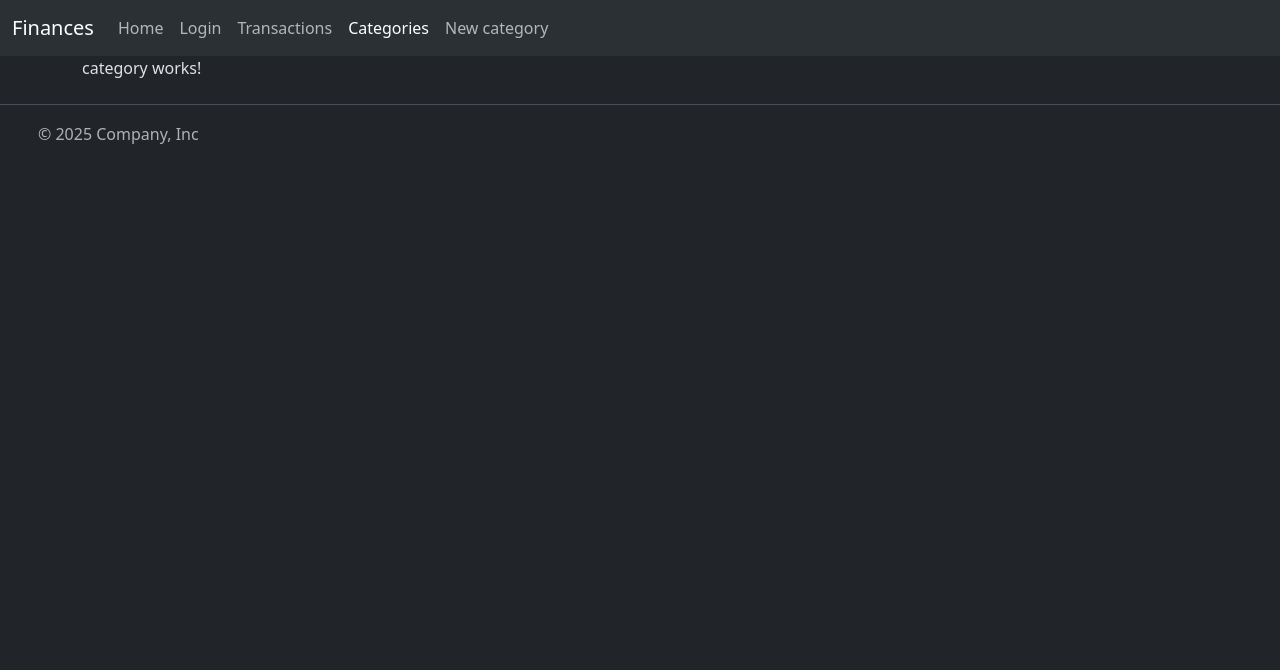
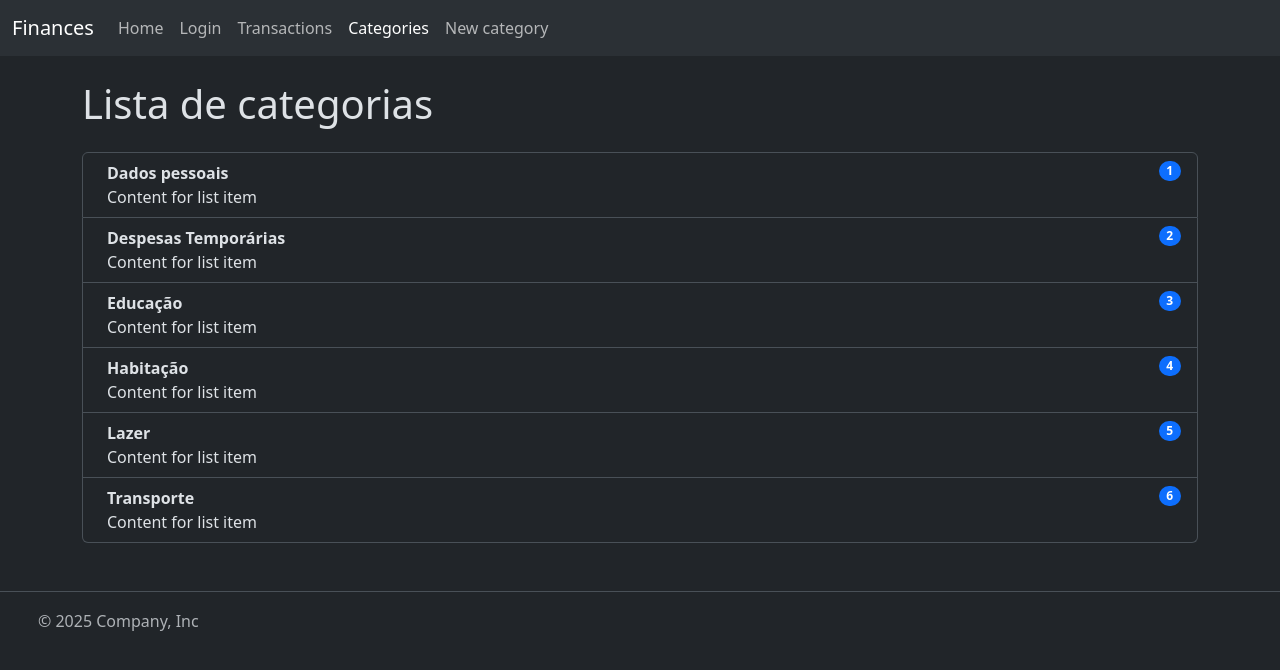
Before and after one commit to leandrodasilvaalves/app-finances, an Angular app: page /categories in a window 1280 px wide. Shown: the top 670 px of the page. Built offline with nearby package versions, Linux system fonts and the light colour scheme.

Commit message:
feat: implement category management with list service and update UI components

```diff
--- a/src/app/app.html
+++ b/src/app/app.html
@@ -1,5 +1,6 @@
 <app-navbar/>
-<div class="container">
+
+<div class="container py-4">
   <router-outlet />
 </div>
 
--- /dev/null
+++ b/src/app/core/models/category.model.ts
@@ -0,0 +1,9 @@
+export class CategoryModel {
+  public id: number = 0;
+  public name: string = '';
+
+  constructor(id: number, name: string) {
+    this.id = id;
+    this.name = name;
+  }
+}
--- a/src/app/features/categories/categories-module.ts
+++ b/src/app/features/categories/categories-module.ts
@@ -5,6 +5,7 @@ import { RouterModule, RouterOutlet } from '@angular/router';
 import { Category } from './components/category/category';
 import { CategoryForm } from './components/category-form/category-form';
 import { CategoriesRoutes } from './categories.routes';
+import { CategoryList } from './services/category.list';
 
 
 
@@ -19,6 +20,9 @@ import { CategoriesRoutes } from './categories.routes';
     RouterModule.forChild(CategoriesRoutes)
   ],
   exports: [
+  ],
+  providers:[
+    CategoryList
   ]
 })
 export class CategoriesModule { }
--- a/src/app/features/categories/components/category/category.html
+++ b/src/app/features/categories/components/category/category.html
@@ -1,2 +1,11 @@
-<p>category works!</p>
+<h1 class="h1 mb-4">Lista de categorias</h1>
+<ol class="list-group list-group">
+  <li *ngFor="let categ of getCategories()" class="list-group-item d-flex justify-content-between align-items-start">
+    <div class="ms-2 me-auto">
+      <div class="fw-bold">{{ categ.name}}</div>
+      Content for list item
+    </div>
+    <span class="badge text-bg-primary rounded-pill">{{ categ.id }}</span>
+  </li>
+</ol>
 <router-outlet />
--- a/src/app/features/categories/components/category/category.ts
+++ b/src/app/features/categories/components/category/category.ts
@@ -1,4 +1,6 @@
 import { Component } from '@angular/core';
+import { CategoryList } from '@features/categories/services/category.list';
+import { CategoryModel } from '@core/models/category.model';
 
 @Component({
   selector: 'app-category',
@@ -7,5 +9,12 @@ import { Component } from '@angular/core';
   styleUrl: './category.scss',
 })
 export class Category {
+  categories: CategoryList;
 
+  constructor(categories: CategoryList) {
+    this.categories = categories;
+  }
+  getCategories(): Array<CategoryModel> {
+    return this.categories.getCategories();
+  }
 }
--- /dev/null
+++ b/src/app/features/categories/services/category.list.ts
@@ -0,0 +1,14 @@
+import { CategoryModel } from 'app/core/models/category.model';
+
+export class CategoryList {
+  public getCategories(): Array<CategoryModel>{
+    return [
+      new CategoryModel(1, "Dados pessoais"),
+      new CategoryModel(2, "Despesas Temporárias"),
+      new CategoryModel(3, "Educação"),
+      new CategoryModel(4, "Habitação"),
+      new CategoryModel(5, "Lazer"),
+      new CategoryModel(6, "Transporte"),
+    ];
+  }
+}
--- a/tsconfig.json
+++ b/tsconfig.json
@@ -18,6 +18,9 @@
     "paths": {
       "@core": [
         "app/core/core-module.ts"
+      ],
+      "@core/*":[
+        "app/core/*"
       ],
       "@features": [
         "app/features/features-module.ts"
```
Also changed, not shown: 1 other file (tests, documents, lock files or other folders).
